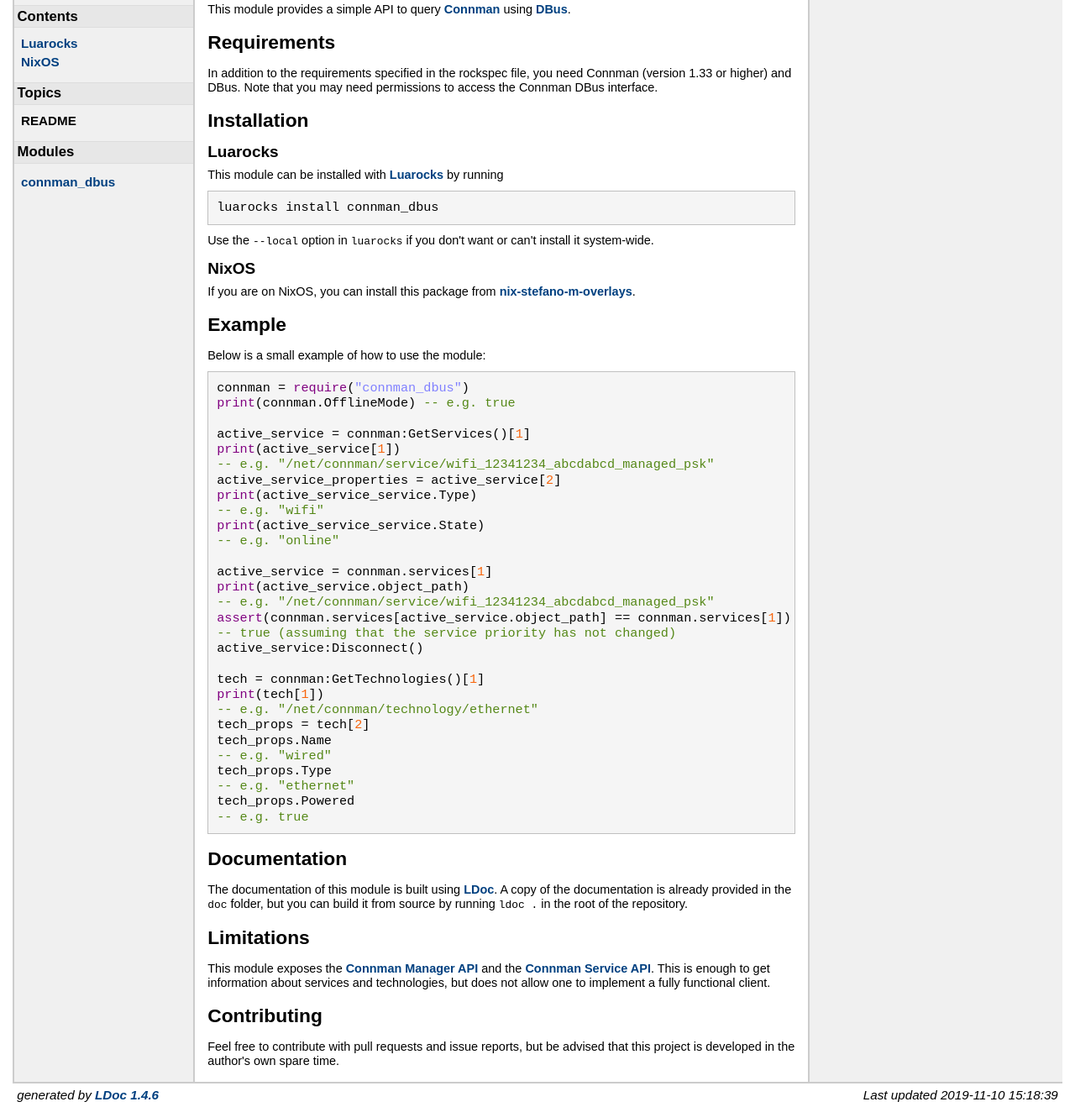
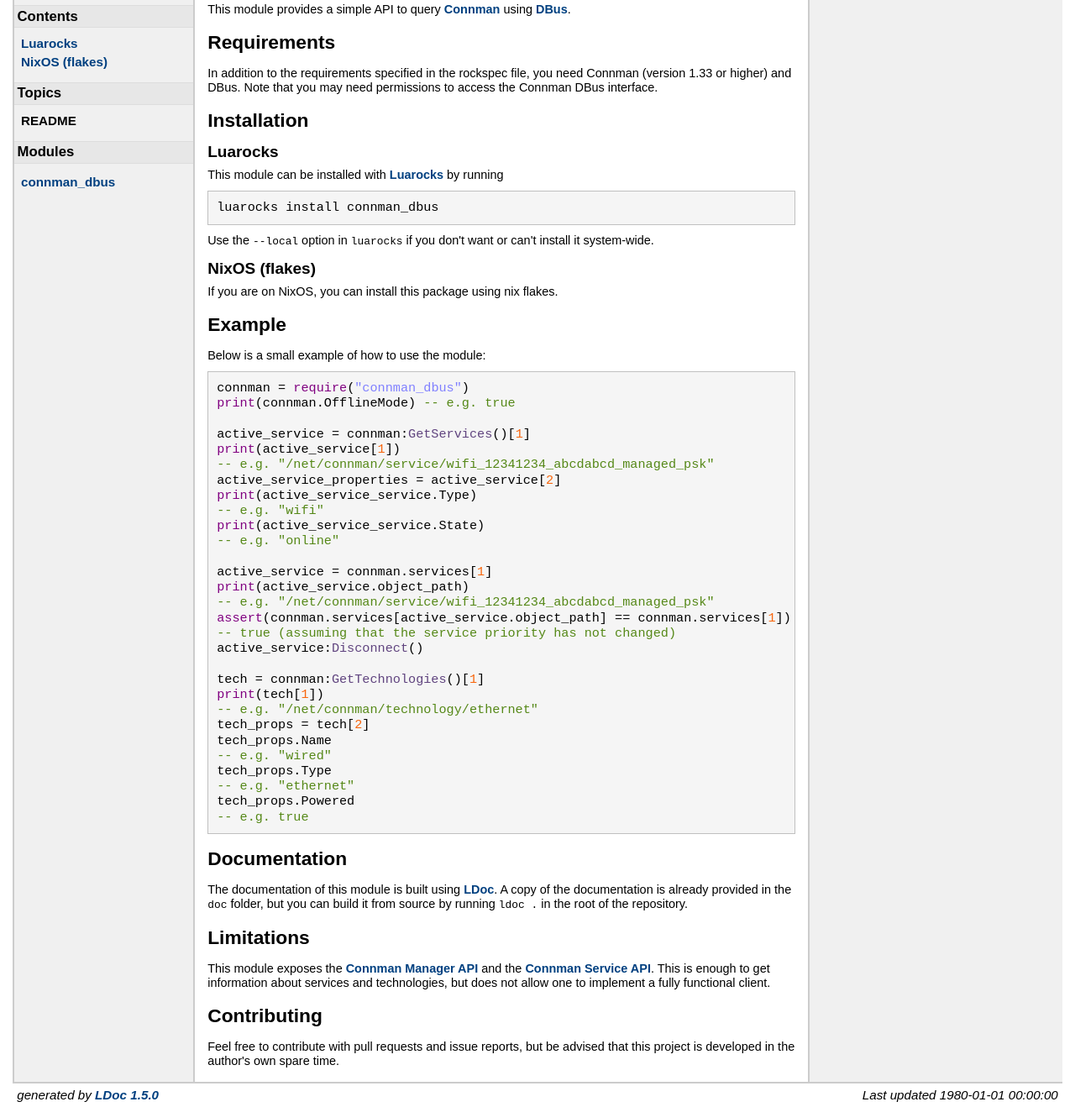
Before and after one commit to stefano-m/lua-connman_dbus, a plain HTML site: page docs/topics/README.md.html in a window 1280 px wide. Shown: the part 71-1389 px from the top of the page at 84% size. Drawn offline with Linux system fonts and the light colour scheme.

Commit message:
Add nix support, simple tests, Makefile, fix docs
Add nix flake and very simple tests.

Also fix a missing link in the documentation (regenerated)

```diff
--- a/docs/ldoc.css
+++ b/docs/ldoc.css
@@ -294,6 +294,7 @@ pre .library { color: #0e7c6b; }
 pre .marker { color: #512b1e; background: #fedc56; font-weight: bold; }
 pre .string { color: #8080ff; }
 pre .number { color: #f8660d; }
+pre .function-name { color: #60447f; }
 pre .operator { color: #2239a8; font-weight: bold; }
 pre .preprocessor, pre .prepro { color: #a33243; }
 pre .global { color: #800080; }
--- a/docs/topics/README.md.html
+++ b/docs/topics/README.md.html
@@ -27,10 +27,11 @@
 <h1>connman_dbus</h1>
 
 
+
 <h2>Contents</h2>
 <ul>
 <li><a href="#Luarocks">Luarocks </a></li>
-<li><a href="#NixOS">NixOS </a></li>
+<li><a href="#NixOS__flakes_">NixOS (flakes) </a></li>
 </ul>
 
 
@@ -75,11 +76,10 @@ luarocks install connman_dbus
 <p>Use the <code>--local</code> option in <code>luarocks</code> if you don't want or can't install it
 system-wide.</p>
 
-<p><a name="NixOS"></a></p>
-<h2>NixOS</h2>
+<p><a name="NixOS__flakes_"></a></p>
+<h2>NixOS (flakes)</h2>
 
-<p>If you are on NixOS, you can install this package from
-<a href="https://github.com/stefano-m/nix-stefano-m-nix-overlays">nix-stefano-m-overlays</a>.</p>
+<p>If you are on NixOS, you can install this package using nix flakes.</p>
 
 <h1>Example</h1>
 
@@ -90,7 +90,7 @@ system-wide.</p>
 connman = <span class="global">require</span>(<span class="string">"connman_dbus"</span>)
 <span class="global">print</span>(connman.OfflineMode) <span class="comment">-- e.g. true
 </span>
-active_service = connman:GetServices()[<span class="number">1</span>]
+active_service = connman:<span class="function-name">GetServices</span>()[<span class="number">1</span>]
 <span class="global">print</span>(active_service[<span class="number">1</span>])
 <span class="comment">-- e.g. "/net/connman/service/wifi_12341234_abcdabcd_managed_psk"
 </span>active_service_properties = active_service[<span class="number">2</span>]
@@ -104,9 +104,9 @@ active_service = connman.services[<span class="number">1</span>]
 <span class="comment">-- e.g. "/net/connman/service/wifi_12341234_abcdabcd_managed_psk"
 </span><span class="global">assert</span>(connman.services[active_service.object_path] == connman.services[<span class="number">1</span>])
 <span class="comment">-- true (assuming that the service priority has not changed)
-</span>active_service:Disconnect()
+</span>active_service:<span class="function-name">Disconnect</span>()
 
-tech = connman:GetTechnologies()[<span class="number">1</span>]
+tech = connman:<span class="function-name">GetTechnologies</span>()[<span class="number">1</span>]
 <span class="global">print</span>(tech[<span class="number">1</span>])
 <span class="comment">-- e.g. "/net/connman/technology/ethernet"
 </span>tech_props = tech[<span class="number">2</span>]
@@ -143,8 +143,8 @@ that this project is developed in the author's own spare time.</p>
 </div> <!-- id="content" -->
 </div> <!-- id="main" -->
 <div id="about">
-<i>generated by <a href="http://github.com/stevedonovan/LDoc">LDoc 1.4.6</a></i>
-<i style="float:right;">Last updated 2019-11-10 15:18:39 </i>
+<i>generated by <a href="http://github.com/lunarmodules/LDoc">LDoc 1.5.0</a></i>
+<i style="float:right;">Last updated 1980-01-01 00:00:00 </i>
 </div> <!-- id="about" -->
 </div> <!-- id="container" -->
 </body>
```
Also changed, not shown: docs/index.html (+9 -7 lines), 9 other files.
